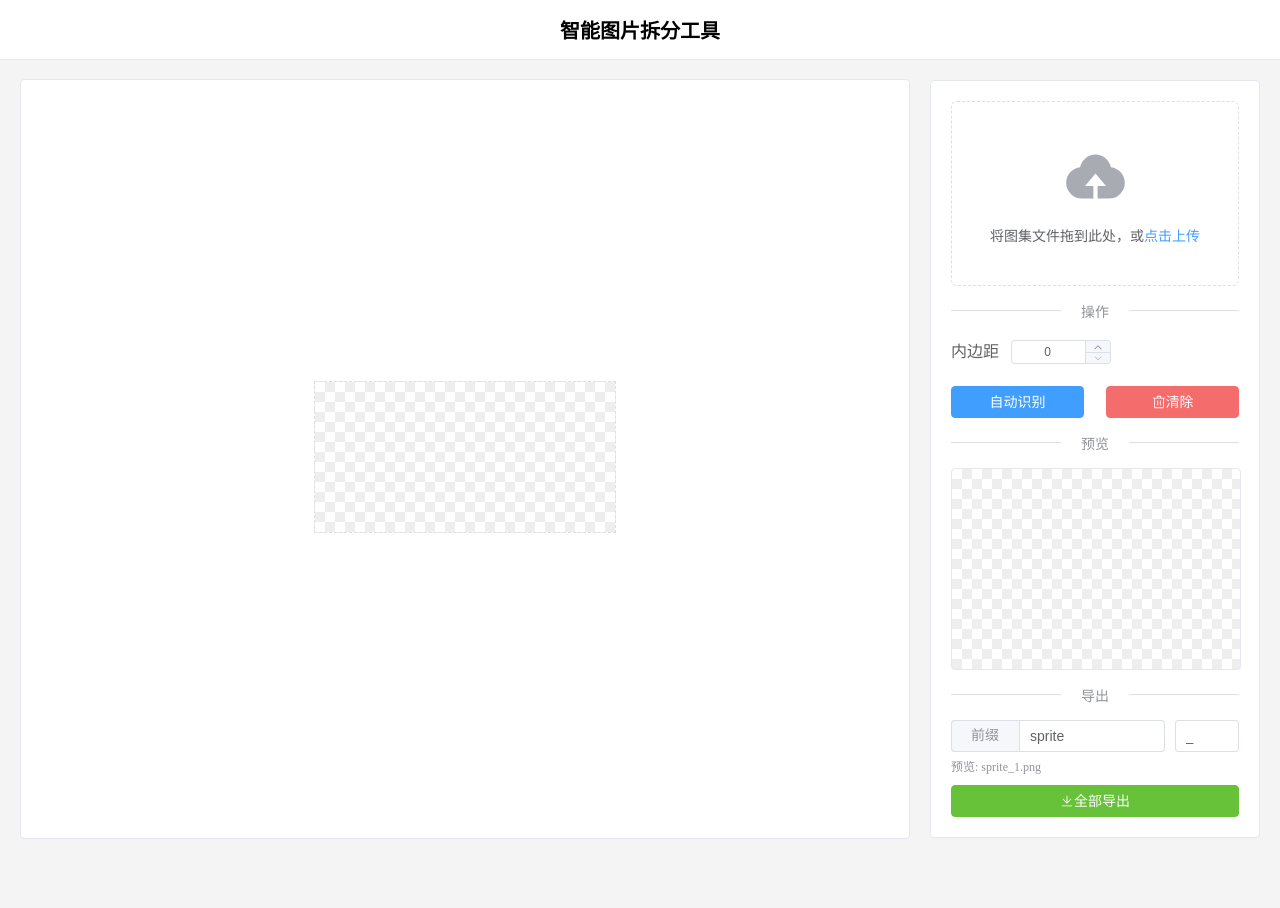
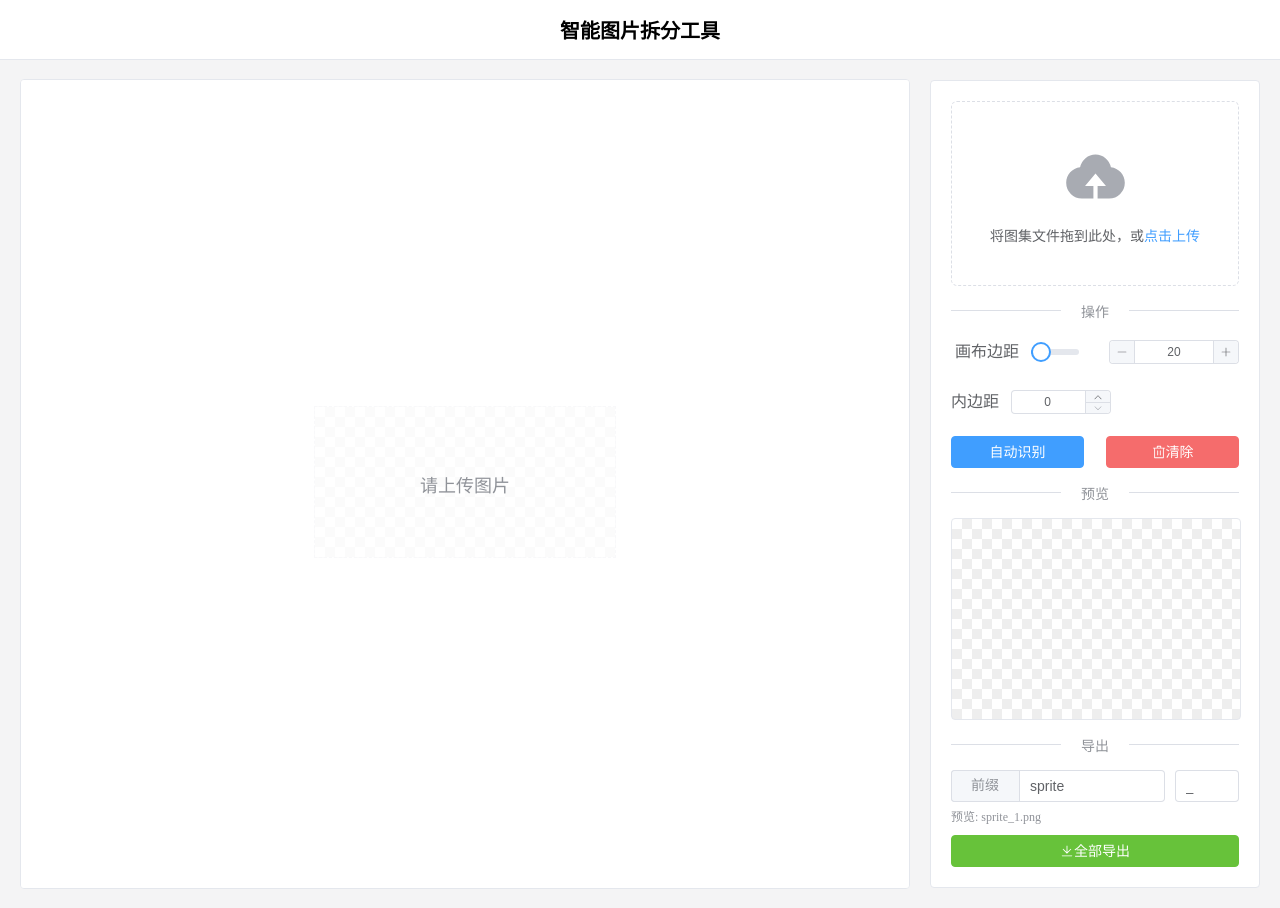
Before and after one commit to ask-tao/image-splitter, a Vue app: page / in a window 1280 px wide. Before the commit the page ends 858 px from the top, so only its background shows below. Built offline with nearby package versions, Linux system fonts and the light colour scheme.

Commit message:
fix: Resolve canvasPadding ReferenceError
- Corrects the `ReferenceError`: Cannot access `canvasPadding` before initialization by ensuring `canvasPadding` is properly defined before its first use.
- This fix was provided by the user.

```diff
--- a/components.d.ts
+++ b/components.d.ts
@@ -20,6 +20,7 @@ declare module 'vue' {
     ElInputNumber: typeof import('element-plus/es')['ElInputNumber']
     ElMain: typeof import('element-plus/es')['ElMain']
     ElRow: typeof import('element-plus/es')['ElRow']
+    ElSlider: typeof import('element-plus/es')['ElSlider']
     ElText: typeof import('element-plus/es')['ElText']
     ElUpload: typeof import('element-plus/es')['ElUpload']
   }
--- a/src/App.vue
+++ b/src/App.vue
@@ -15,6 +15,9 @@
             @mouseup="onMouseUp"
             @mouseleave="onMouseLeave"
           ></canvas>
+          <div v-if="!sourceImage" class="canvas-placeholder">
+            <p>请上传图片</p>
+          </div>
         </el-card>
       </el-main>
       <el-aside width="350px" class="sidebar">
@@ -35,6 +38,9 @@
             </el-upload>
 
             <el-divider>操作</el-divider>
+            <el-form-item label-width="80px" label="画布边距">
+              <el-slider v-model="canvasPadding" :min="0" :max="100" show-input size="small" />
+            </el-form-item>
             <el-form-item label-width="auto" label="内边距">
               <el-input-number v-model="autoDetectPadding" :min="0" :max="50" controls-position="right" size="small" class="padding-input" />
             </el-form-item>
@@ -77,7 +83,7 @@
 </template>
 
 <script setup lang="ts">
-import { ref, onMounted, onUnmounted, computed } from 'vue';
+import { ref, onMounted, onUnmounted, computed, watch } from 'vue';
 import type { UploadFile } from 'element-plus';
 import { ElMessageBox } from 'element-plus';
 import { UploadFilled, Download, Delete } from '@element-plus/icons-vue';
@@ -125,7 +131,20 @@ onUnmounted(() => {
 const ANCHOR_SIZE = 8;
 const ANCHOR_COLOR = '#FFFFFF';
 const ANCHOR_STROKE_COLOR = '#007bff';
-const CANVAS_PADDING = 20;
+
+const canvasPadding = ref(20); // Make canvas padding adjustable
+
+watch(canvasPadding, (newValue) => {
+  if (sourceImage.value) {
+    const canvas = canvasRef.value;
+    if (canvas) {
+      canvas.width = sourceImage.value.width + newValue * 2;
+      canvas.height = sourceImage.value.height + newValue * 2;
+      draw();
+      updatePreview();
+    }
+  }
+});
 
 const autoDetectPadding = ref(0);
 const exportPrefix = ref('sprite');
@@ -156,8 +175,7 @@ const draw = () => {
   ctx.clearRect(0, 0, canvas.width, canvas.height);
 
   if (sourceImage.value) {
-    ctx.drawImage(sourceImage.value, CANVAS_PADDING, CANVAS_PADDING);
-  }
+    ctx.drawImage(sourceImage.value, canvasPadding.value, canvasPadding.value);
 
     boxes.value.forEach(box => {
       const isSelected = box.id === selectedBoxId.value;
@@ -177,6 +195,7 @@ const draw = () => {
         }
       }
     });
+  }
 };
 
 const updatePreview = () => {
@@ -214,7 +233,7 @@ const updatePreview = () => {
 
     previewCtx.drawImage(
       sourceImage.value,
-      selectedBox.x - CANVAS_PADDING, selectedBox.y - CANVAS_PADDING, selectedBox.w, selectedBox.h, // Source rect
+      selectedBox.x - canvasPadding.value, selectedBox.y - canvasPadding.value, selectedBox.w, selectedBox.h, // Source rect
       drawX, drawY, drawW, drawH // Destination rect (aspect-ratio corrected)
     );
   }
@@ -233,8 +252,8 @@ const handleFileChange = (uploadFile: UploadFile) => {
     if (!canvas) return;
 
     sourceImage.value = img;
-    canvas.width = img.width + CANVAS_PADDING * 2;
-    canvas.height = img.height + CANVAS_PADDING * 2;
+    canvas.width = img.width + canvasPadding.value * 2;
+    canvas.height = img.height + canvasPadding.value * 2;
     boxes.value = [];
     selectedBoxId.value = null;
     draw();
@@ -275,7 +294,7 @@ const originalAspectRatio = ref(1);
 
 const onMouseDown = (e: MouseEvent) => {
   e.preventDefault(); // Prevent default browser drag behavior
-  if (!canvasRef.value) return;
+  if (!canvasRef.value || !sourceImage.value) return;
   const rect = canvasRef.value.getBoundingClientRect();
   startX.value = e.clientX - rect.left;
   startY.value = e.clientY - rect.top;
@@ -308,7 +327,7 @@ const onMouseDown = (e: MouseEvent) => {
 };
 
 const onMouseMove = (e: MouseEvent) => {
-  if (!canvasRef.value) return;
+  if (!canvasRef.value || !sourceImage.value) return;
   const rect = canvasRef.value.getBoundingClientRect();
   const currentX = e.clientX - rect.left;
   const currentY = e.clientY - rect.top;
@@ -422,6 +441,7 @@ const onMouseMove = (e: MouseEvent) => {
 };
 
 const onMouseUp = () => {
+  if (!sourceImage.value) return;
   if (isResizing.value && selectedBoxId.value) {
     const selectedBox = boxes.value.find(b => b.id === selectedBoxId.value);
     if (selectedBox) {
@@ -446,13 +466,14 @@ const onMouseUp = () => {
 };
 
 const onMouseLeave = () => {
+  if (!sourceImage.value) return;
   if (isDrawing.value || isMoving.value) {
     onMouseUp();
   }
 };
 
 const handleKeyDown = (e: KeyboardEvent) => {
-  if (selectedBoxId.value === null) return;
+  if (!sourceImage.value || selectedBoxId.value === null) return;
 
   if (e.key === 'Delete' || e.key === 'Backspace') {
     e.preventDefault();
@@ -554,8 +575,8 @@ const handleAutoDetect = () => {
       const idealH = originalH + padding * 2;
 
       // Translate to canvas coordinates by adding the canvas padding. No image-boundary clipping.
-      const boxX = idealX + CANVAS_PADDING;
-      const boxY = idealY + CANVAS_PADDING;
+      const boxX = idealX + canvasPadding.value;
+      const boxY = idealY + canvasPadding.value;
       const boxW = idealW;
       const boxH = idealH;
 
@@ -588,7 +609,7 @@ const handleExport = async () => {
     if (!tempCtx) continue;
 
     // Define the image area on the main canvas
-    const imageRect = { x: CANVAS_PADDING, y: CANVAS_PADDING, w: img.width, h: img.height };
+    const imageRect = { x: canvasPadding.value, y: canvasPadding.value, w: img.width, h: img.height };
 
     // Find the intersection of the box and the image area
     const intersectX = Math.max(box.x, imageRect.x);
@@ -602,8 +623,8 @@ const handleExport = async () => {
     // Only draw if there is a valid intersection
     if (intersectW > 0 && intersectH > 0) {
       // Source coordinates are relative to the original image
-      const sourceX = intersectX - CANVAS_PADDING;
-      const sourceY = intersectY - CANVAS_PADDING;
+      const sourceX = intersectX - canvasPadding.value;
+      const sourceY = intersectY - canvasPadding.value;
 
       // Destination coordinates are relative to the temp canvas
       const destX = intersectX - box.x;
@@ -666,12 +687,33 @@ html, body, #app, .app-container {
 }
 
 .canvas-card {
+  position: relative; /* For absolute positioning of placeholder */
   width: 100%;
   height: 100%;
   display: flex;
   justify-content: center;
   align-items: center;
   overflow: auto;
+}
+
+.canvas-placeholder {
+  position: absolute;
+  top: 0;
+  left: 0;
+  width: 100%;
+  height: 100%;
+  display: flex;
+  flex-direction: column;
+  justify-content: center;
+  align-items: center;
+  color: #909399;
+  font-size: 18px;
+  background-color: rgba(255, 255, 255, 0.8); /* Semi-transparent white overlay */
+  z-index: 10; /* Ensure it's above canvas */
+}
+
+.canvas-placeholder p {
+  margin: 5px 0;
 }
 
 .editor-canvas {
```
Lines whose indentation alone changed are shown as unchanged.
